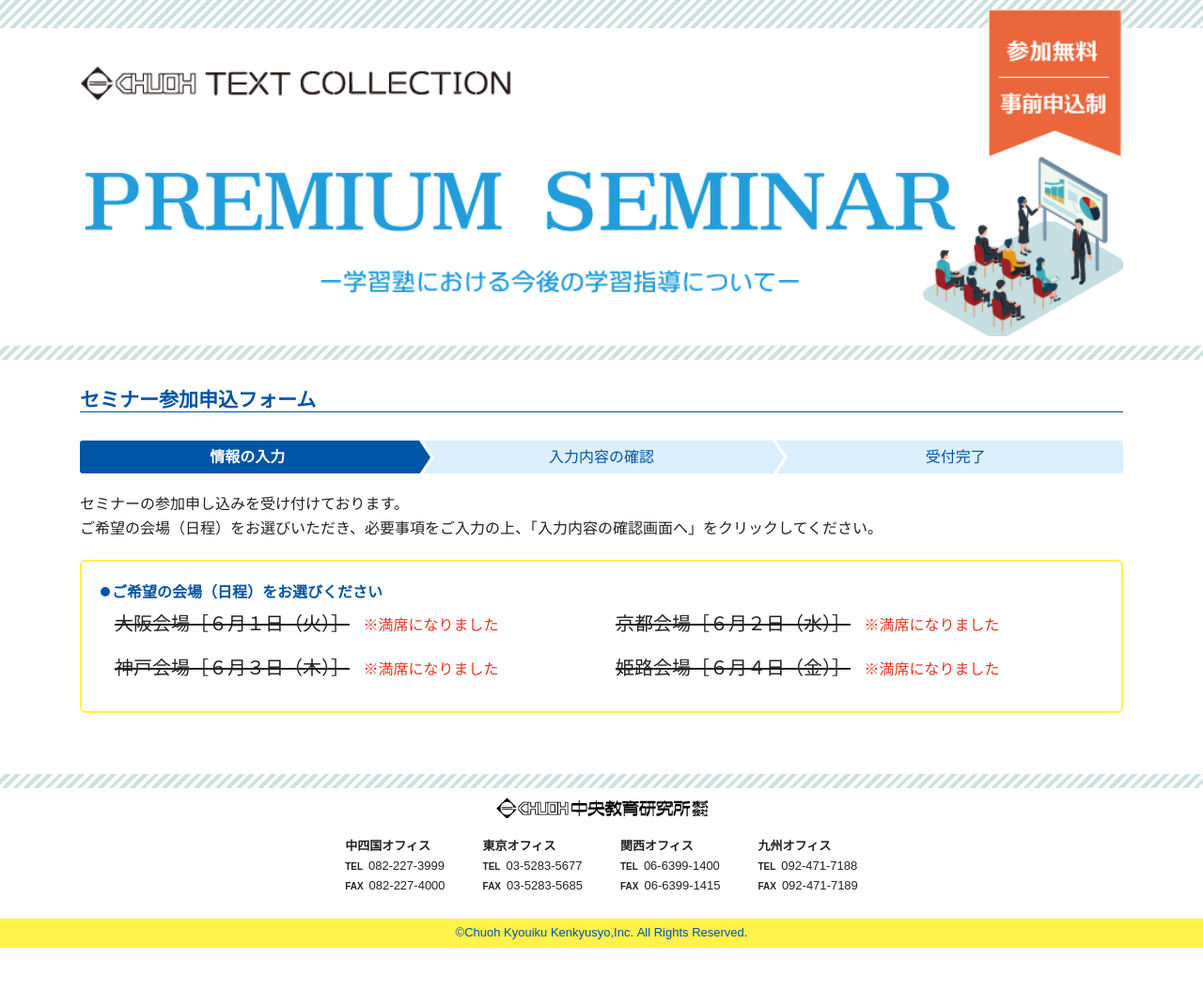
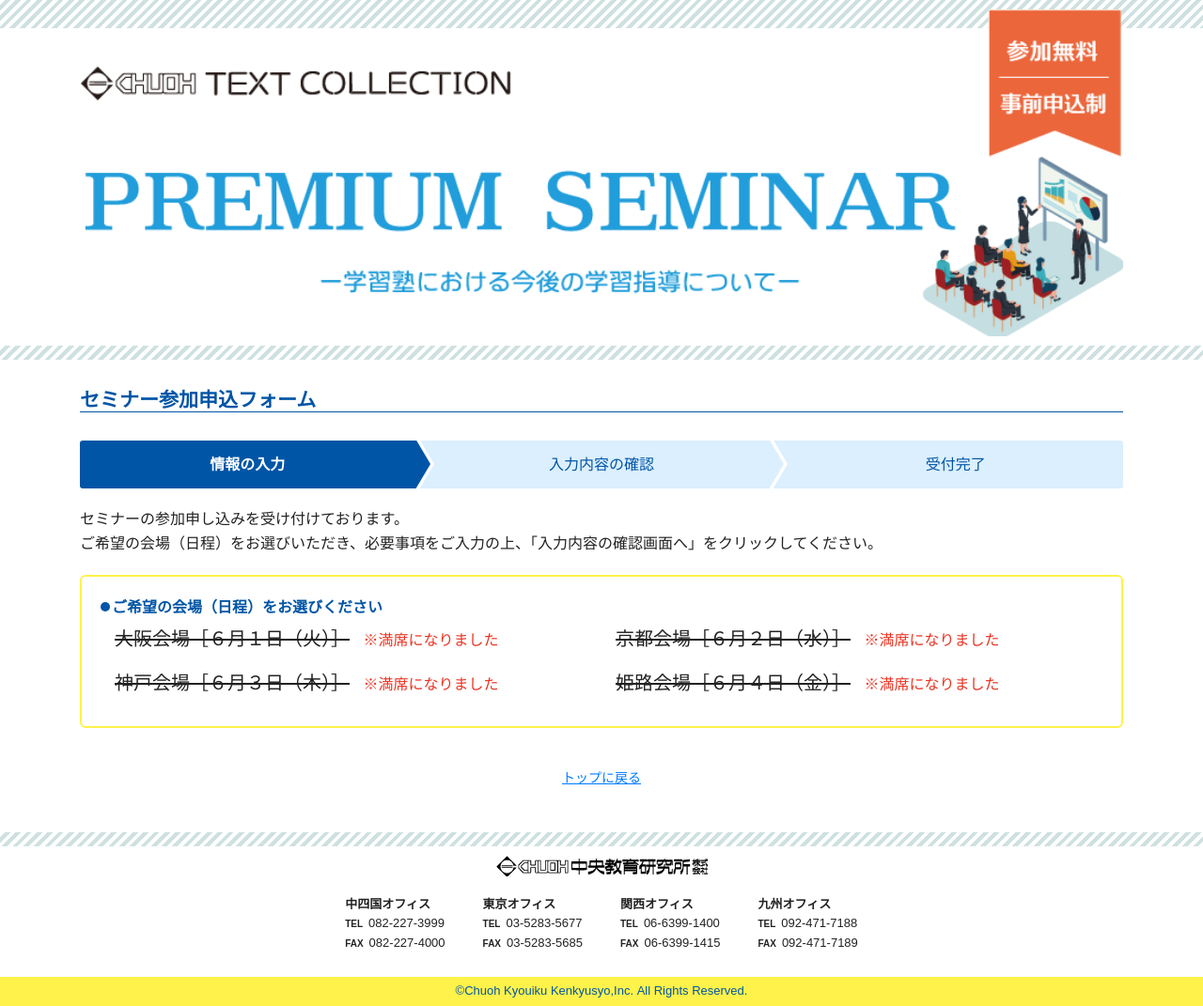
Before and after one commit to kamekame0712/event, a CodeIgniter app: page /event/summer21/apply_seminar/kansai in a window 1280 px wide. Shown: the whole page at 94% size. Before the commit the page ends 1009 px from the top, so only its background shows below. Run offline with CodeIgniter, Linux system fonts and the light colour scheme; data that the repository does not hold is empty; some libraries are stand-ins or nearby versions.

Commit message:
デザイン修正

```diff
--- a/app/controllers/Summer21.php
+++ b/app/controllers/Summer21.php
@@ -370,7 +370,8 @@
 
 		$view_data = array(
 			'ERR_STR'	=> $err_str,
-			'RECEPTION'	=> $reception_slip_no
+			'RECEPTION'	=> $reception_slip_no,
+			'OFFICE'	=> $office
 		);
 
 		$this->load->view('front/summer21/apply_seminar_complete', $view_data);
--- a/app/views/front/summer21/apply_exhibition_complete.php
+++ b/app/views/front/summer21/apply_exhibition_complete.php
@@ -58,6 +58,10 @@
 					</div>
 				</div>
 			<?php endif; ?>
+
+			<div class="anchor-to-back">
+				<a href="<?= site_url('summer21/' . $OFFICE) ?>">トップに戻る</a>
+			</div>
 		</div> <!-- end of container -->
 
 		<?php $this->load->view('front/summer21/footer'); ?>
--- a/app/views/front/summer21/apply_seminar_complete.php
+++ b/app/views/front/summer21/apply_seminar_complete.php
@@ -54,6 +54,10 @@
 					</div>
 				</div>
 			<?php endif; ?>
+
+			<div class="anchor-to-back">
+				<a href="<?= site_url('summer21/' . $OFFICE) ?>">トップに戻る</a>
+			</div>
 		</div> <!-- end of container -->
 
 		<?php $this->load->view('front/summer21/footer'); ?>
--- a/app/views/front/summer21/apply_seminar_kansai.php
+++ b/app/views/front/summer21/apply_seminar_kansai.php
@@ -102,7 +102,7 @@
 								<dd>
 									11:00&nbsp;～&nbsp;12:15　講演<br>
 									12:15&nbsp;～&nbsp;12:30　質疑応答<br>
-									※受付は10:30から行っております。
+									※受付は10:00から行っております。
 								</dd>
 							</dl>
 						</div>
@@ -115,7 +115,7 @@
 								<dd>
 									11:00&nbsp;～&nbsp;12:30　講演<br>
 									12:30&nbsp;～&nbsp;12:40　質疑応答<br>
-									※受付は10:30から行っております。
+									※受付は10:00から行っております。
 								</dd>
 							</dl>
 						</div>
@@ -156,7 +156,7 @@
 													'value'	=> $exhibition[1]['detail_id'],
 													'checked'	=> set_checkbox('time', $exhibition[1]['detail_id'], FALSE)
 												)); ?>
-												<?php echo form_label(date('H:i', strtotime($exhibition[1]['start'])) . '～' . date('H:i', strtotime($exhibition[1]['end'])), 'time_' . $exhibition[1]['detail_id'], array('class' => 'for-radio place-label')); ?>
+												<?php echo form_label(date('H:i', strtotime($exhibition[1]['start'])) . '～' . date('H:i', strtotime($exhibition[1]['end'])) . '（40人迄）', 'time_' . $exhibition[1]['detail_id'], array('class' => 'for-radio place-label')); ?>
 											<?php else: ?>
 												<p class="full-capacity"><?= date('H:i', strtotime($exhibition[1]['start'])) ?>～<?= date('H:i', strtotime($exhibition[1]['end'])) ?></p>
 												<span class="full-capacity-info">※満員</span>
@@ -171,7 +171,7 @@
 													'value'	=> $exhibition[2]['detail_id'],
 													'checked'	=> set_checkbox('time', $exhibition[2]['detail_id'], FALSE)
 												)); ?>
-												<?php echo form_label(date('H:i', strtotime($exhibition[2]['start'])) . '～' . date('H:i', strtotime($exhibition[2]['end'])), 'time_' . $exhibition[2]['detail_id'], array('class' => 'for-radio place-label')); ?>
+												<?php echo form_label(date('H:i', strtotime($exhibition[2]['start'])) . '～' . date('H:i', strtotime($exhibition[2]['end'])) . '（40人迄）', 'time_' . $exhibition[2]['detail_id'], array('class' => 'for-radio place-label')); ?>
 											<?php else: ?>
 												<p class="full-capacity"><?= date('H:i', strtotime($exhibition[2]['start'])) ?>～<?= date('H:i', strtotime($exhibition[2]['end'])) ?></p>
 												<span class="full-capacity-info">※満員</span>
@@ -273,6 +273,10 @@
 					</div> <!-- end of .container-fluid -->
 				</div> <!-- end of #confirm_area -->
 			<?php echo form_close(); ?>
+
+			<div class="anchor-to-back">
+				<a href="<?= site_url('summer21/kansai') ?>">トップに戻る</a>
+			</div>
 		</div> <!-- end of container -->
 
 		<?php $this->load->view('front/summer21/footer'); ?>
--- a/css/style.summer21.css
+++ b/css/style.summer21.css
@@ -328,7 +328,7 @@
 ul.breadcrumb-list li {
     margin: 0 10px;
     background-color: #DBEFFF;
-    padding: 5px 0;
+    padding: 13px 0;
     color: #0055A6;
     text-align: center;
     position: relative;
@@ -339,8 +339,8 @@
     content: "";
     position: absolute;
     top: 50%;
-    margin-top: -1.5em;
-    border-width: 1.5em 0 1.5em 1em;
+    margin-top: -1.7em;
+    border-width: 1.7em 0 1.7em 1em;
     border-style: solid;
     border-color: #DBEFFF #DBEFFF #DBEFFF transparent;
     left: -1em;
@@ -359,9 +359,9 @@
     content: "";
     position: absolute;
     top: 50%;
-    margin-top: -1.5em;
-    border-top: 1.5em solid transparent;
-    border-bottom: 1.5em solid transparent;
+    margin-top: -1.7em;
+    border-top: 1.7em solid transparent;
+    border-bottom: 1.7em solid transparent;
     border-left: 1em solid #DBEFFF;
     right: -1em;
 }
@@ -531,6 +531,16 @@
     max-width: 165px;
 }
 
+.anchor-to-back {
+    text-align: center;
+    margin-top: 40px;
+}
+
+.anchor-to-back a {
+    text-decoration: underline;
+    font-size: 1.4rem;
+}
+
 @media screen and (max-width : 768px) {
     .form-box .full-capacity {
         font-size: 1.4rem;
```
Also changed, not shown: app/views/front/summer21/apply_exhibition_kansai.php (+6 -2 lines).
